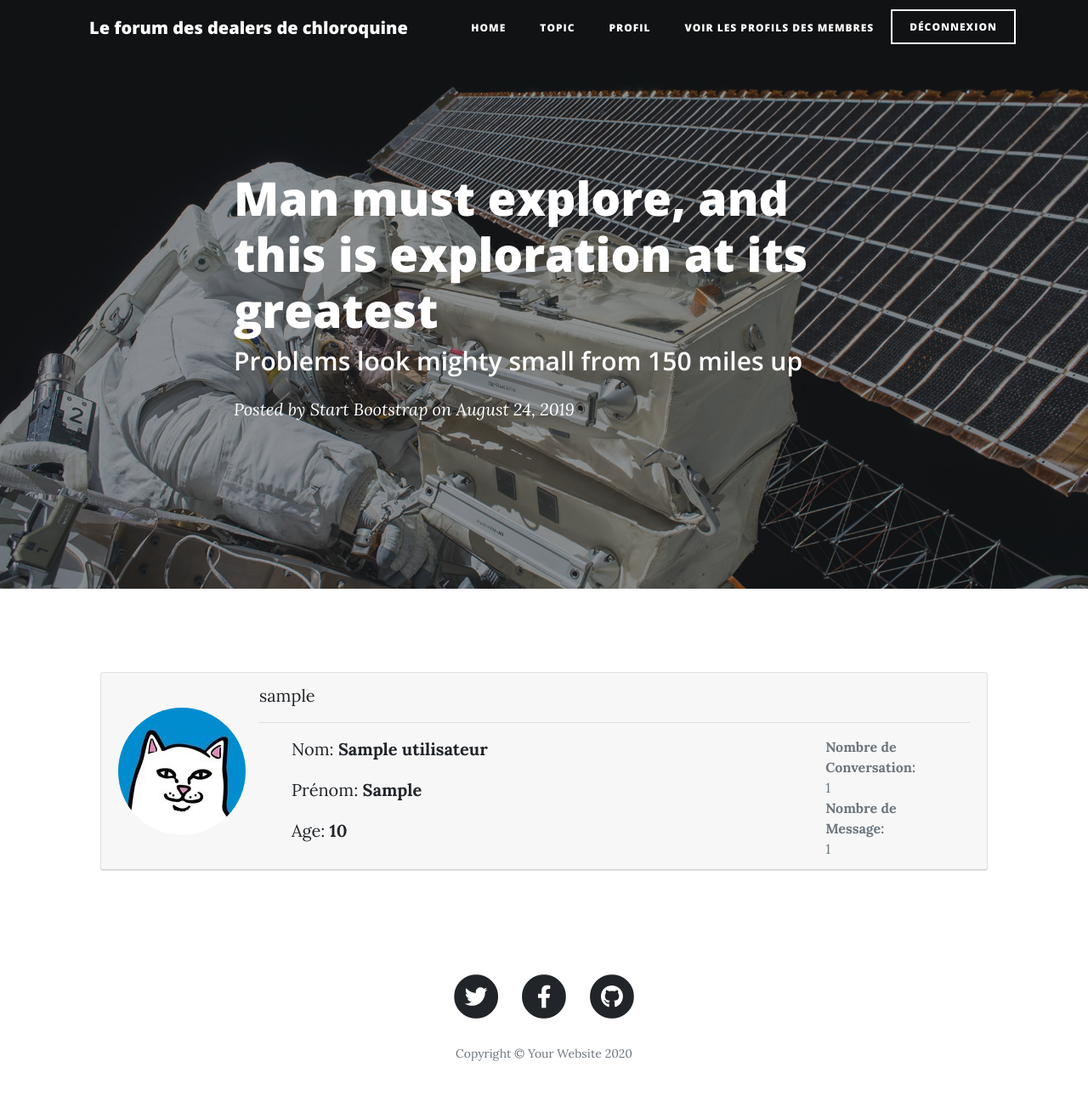
After one commit to gaspard-lonchampt/forum, a PHP site: page /pages/display_profil.php in a window 1280 px wide. The commit adds this page. Shown: the whole page at 85% size. Run offline with PHP 8.4, Linux system fonts and the light colour scheme; the visitor is signed in with stand-in values (Sample User, id 1); tables that the repository leaves empty or names only in its code hold one stand-in row (values such as "Sample post").

Commit message:
Ajout page des profils membres, correction bug conversations, ajout fonction utilisateur dans class utilisateur

```diff
--- a/classe/class_messages.php
+++ b/classe/class_messages.php
@@ -23,7 +23,7 @@ class Messages{
 
     public function db_connexion() {
         try {
-            $bdd = new PDO("mysql:host=localhost;dbname=forum", 'root', '');
+            $bdd = new PDO("mysql:host=localhost;dbname=forum", 'root', 'root');
             $bdd -> setAttribute(PDO::ATTR_ERRMODE, PDO::ERRMODE_EXCEPTION);
             return $bdd;
         }
@@ -67,7 +67,7 @@ class Messages{
 
     public function afficheMessagesPublic()
     {
-        $requete = $this->bdd->prepare("SELECT messages,date_heure_post,login
+        $requete = $this->bdd->prepare("SELECT message,date_heure_post,login
                                                 FROM messages
                                                     INNER JOIN utilisateurs
                                                         WHERE messages.id_posteur = utilisateurs.id
@@ -76,7 +76,7 @@ class Messages{
 
         $requete->execute();
 
-        $result = $sql->fetchAll();
+        $result = $requete->fetchAll();
 
         foreach($result as $key => $value)
         {
--- a/classe/class_utilisateur.php
+++ b/classe/class_utilisateur.php
@@ -160,6 +160,65 @@ class Utilisateur {
         return $result['id_droit'] ;
     }
 
+    public function profilDisplay()
+    {
+        $requete = $this->connexion->prepare(
+            "SELECT * FROM utilisateurs WHERE utilisateurs.id_droit=1"
+        );
+
+        $requete->execute();
+
+        $result = $requete->fetchall();
+
+        include ("../classe/class-topic.php");
+
+
+
+
+        $topic = new Topic(NULL,NULL, NULL,NULL, NULL);
+
+
+        foreach ($result as $key => $value ) {
+            $nombre_conversations= $topic->compter_nombre_conversation($value['id']);
+            $nombre_mmessages = $topic->compter_nombre_messages($value['id']);
+
+
+            ?>
+
+        <div class="container d-block p-5">
+            <div class="row">
+                <div class="col-md-12">
+                    <div class="card mb-4">
+                        <div class="card-header">
+                            <div class="media flex-wrap w-100 align-items-center"> <img src="../img/fuck-cat.jpg" class="d-block ui-w-40 rounded-circle" alt="">
+                            <div class="media-body ml-3"> <?php echo $value['login'] ?>
+                            <hr>
+                            <div class="container d-flex">
+                                <div class="container d-flex flex-column">
+                                <div class="media-body ml-2"><?php echo "Nom:&nbsp". "<strong>". $value['nom'] ."</strong>" ?></div>
+                                <div class="media-body ml-2"><?php echo "Prénom:&nbsp". "<strong>". $value['prenom'] ."</strong>" ?></div>
+                                <div class="media-body ml-2"><?php echo "Age:&nbsp". "<strong>". $value['age'] ."</strong>" ?></div>
+                                </div>
+                                <div class="text-muted small">
+                                    <div><strong>Nombre de Conversation:</strong></div><?php echo $nombre_conversations[0] ?>
+                                    <br>
+                                    <div><strong>Nombre de Message:</strong></div><?php echo $nombre_mmessages[0] ?>
+                                </div>
+                                </div>
+                                </div>
+                            </div>
+                        </div>
+
+                    </div>
+                </div>
+            </div>
+        </div>
+
+        <?php
+        }
+
+    }
+
 
 }
 
--- a/include/pages/inscription.php
+++ b/include/pages/inscription.php
@@ -16,7 +16,7 @@ if(isset($_POST['valider']))
                 if($age > 1 && $age < 120)
                 {
                     $user = new Utilisateur($login,$password,$nom,$prenom,$age,1);
-                    $user->connexionBdd("forum", "root","");
+                    $user->connexionBdd("forum", "root","root");
                     $user->inscription();
 
                     $error_login = $user->inscription();
--- a/include/pages/naviguation.php
+++ b/include/pages/naviguation.php
@@ -78,6 +78,15 @@
                     echo 'pages/profil.php';
                 }?>">Profil</a>
           </li>
+          <li class="nav-item">
+            <a class="nav-link" href="<?php
+                if (!isset($repere)) {
+                    echo '../pages/display_profil.php';
+                }
+                else {
+                    echo 'pages/display_profil.php';
+                }?>">Voir les profils des membres</a>
+          </li>
           <?php
           }
           ?>
--- /dev/null
+++ b/pages/display_profil.php
@@ -0,0 +1,38 @@
+<header class="masthead" style="background-image: url('../img/post-bg.jpg')">
+    <div class="overlay"></div>
+    <div class="container">
+      <div class="row">
+        <div class="col-lg-8 col-md-10 mx-auto">
+          <div class="post-heading">
+            <h1>Man must explore, and this is exploration at its greatest</h1>
+            <h2 class="subheading">Problems look mighty small from 150 miles up</h2>
+            <span class="meta">Posted by
+              <a href="#">Start Bootstrap</a>
+              on August 24, 2019</span>
+          </div>
+        </div>
+      </div>
+    </div>
+  </header>
+
+<?php
+
+// rajouter redirection en fonction de l'index
+session_start();
+
+if(!isset($_SESSION['user']))
+{
+    header("Location: ../index.php") ;
+}
+require ('../include/pages/head.php');
+include ('../include/pages/naviguation.php');
+include ("../classe/class_utilisateur.php");
+
+        $user = new Utilisateur(NULL, NULL, NULL ,NULL, NULL, NULL );
+        $user->connexionBdd("forum", "root","root");
+        $user->profilDisplay();
+
+
+require ('../include/pages/footer.php');
+
+?>
--- a/pages/profil.php
+++ b/pages/profil.php
@@ -1,4 +1,7 @@
 <?php
+
+
+// rajouter redirection en fonction de l'index
 session_start();
 
 if(!isset($_SESSION['user']))
```
Also changed, not shown: classe/conversation.php (+4 -4 lines).
